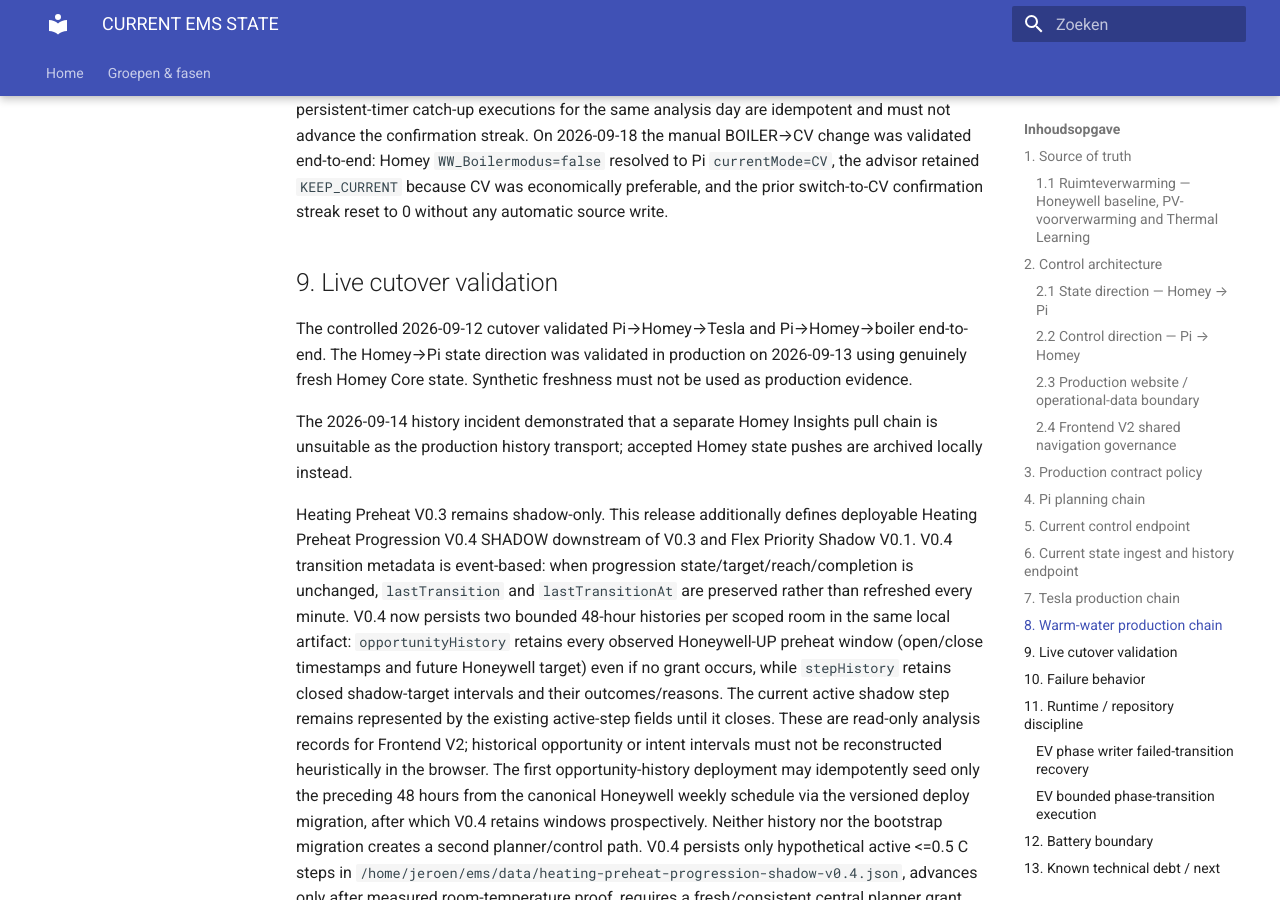
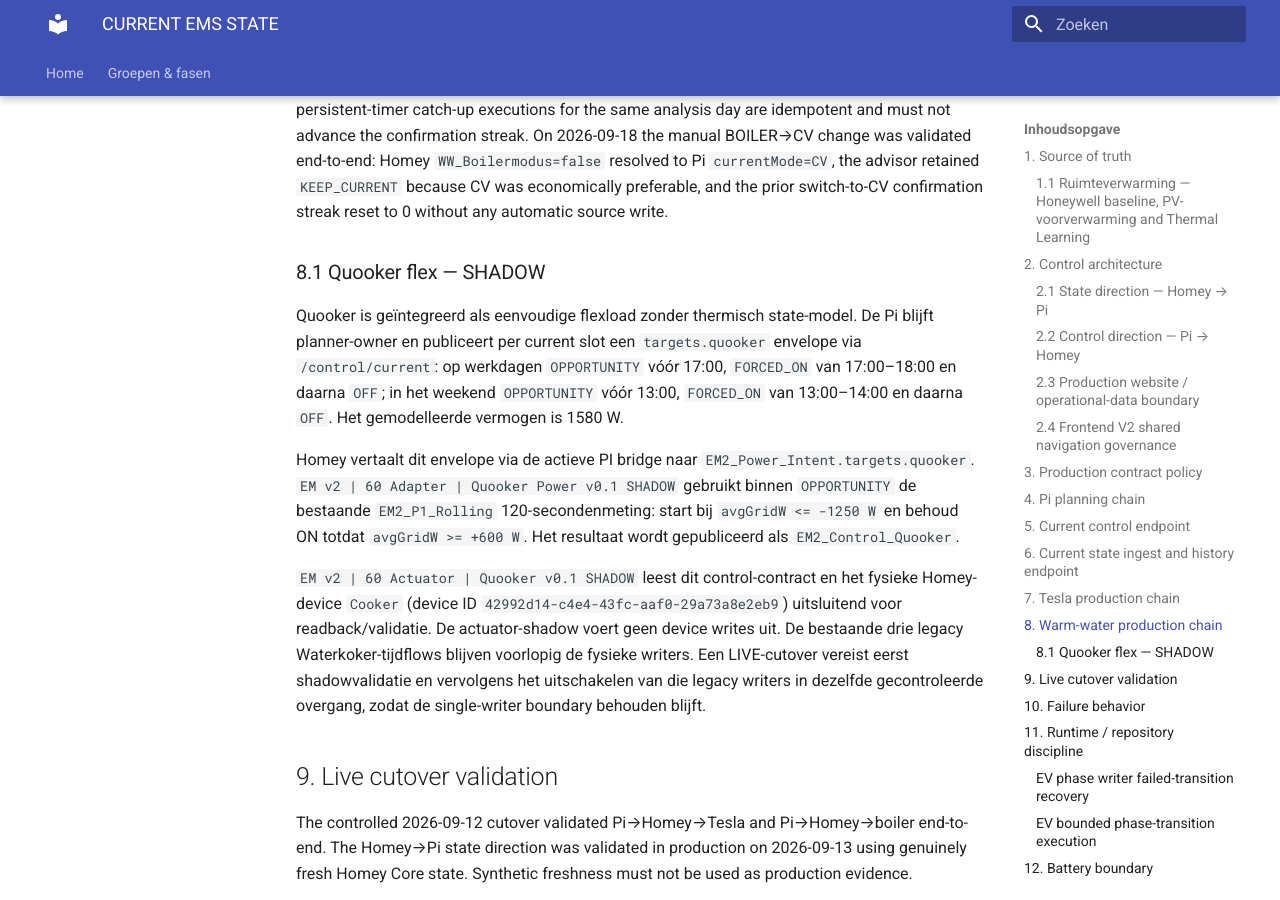
Before and after one commit to OnsKasteeltje/homey-energy-manual, an MkDocs documentation site: the page built from docs/architecture/CURRENT-EMS-STATE.md, in a window 1280 px wide and 900 px high, scrolled down 11169 px. Built offline with MkDocs 1.6.1 and Material for MkDocs 9.7.7, drawn with Linux system fonts in a browser that asks for light colours.

Commit message:
docs(current): add Quooker shadow integration

```diff
--- a/docs/architecture/CURRENT-EMS-STATE.md
+++ b/docs/architecture/CURRENT-EMS-STATE.md
@@ -200,6 +200,14 @@
 
 The Pi WW Seasonal Source Advisor is read-only and manual-switch-only. It runs daily at 00:05 Europe/Amsterdam against canonical Pi-local history, so the just-completed local calendar day is immediately eligible for `completeDaysOnly` analysis. It has no dependency on the retired `ems-day-history.service` or other Homey Insights polling; source-switch advice requires the configured multi-day confirmation before notification and never performs a physical source switch. Confirmation is counted once per unique analysis `asOfDate`; reruns, restarts and persistent-timer catch-up executions for the same analysis day are idempotent and must not advance the confirmation streak. On 2026-09-18 the manual BOILER→CV change was validated end-to-end: Homey `WW_Boilermodus=false` resolved to Pi `currentMode=CV`, the advisor retained `KEEP_CURRENT` because CV was economically preferable, and the prior switch-to-CV confirmation streak reset to 0 without any automatic source write.
 
+### 8.1 Quooker flex — SHADOW
+
+Quooker is geïntegreerd als eenvoudige flexload zonder thermisch state-model. De Pi blijft planner-owner en publiceert per current slot een `targets.quooker` envelope via `/control/current`: op werkdagen `OPPORTUNITY` vóór 17:00, `FORCED_ON` van 17:00–18:00 en daarna `OFF`; in het weekend `OPPORTUNITY` vóór 13:00, `FORCED_ON` van 13:00–14:00 en daarna `OFF`. Het gemodelleerde vermogen is 1580 W.
+
+Homey vertaalt dit envelope via de actieve PI bridge naar `EM2_Power_Intent.targets.quooker`. `EM v2 | 60 Adapter | Quooker Power v0.1 SHADOW` gebruikt binnen `OPPORTUNITY` de bestaande `EM2_P1_Rolling` 120-secondenmeting: start bij `avgGridW <= -1250 W` en behoud ON totdat `avgGridW >= +600 W`. Het resultaat wordt gepubliceerd als `EM2_Control_Quooker`.
+
+`EM v2 | 60 Actuator | Quooker v0.1 SHADOW` leest dit control-contract en het fysieke Homey-device `Cooker` (device ID `42992d14-c4e4-43fc-aaf0-29a73a8e2eb9`) uitsluitend voor readback/validatie. De actuator-shadow voert geen device writes uit. De bestaande drie legacy Waterkoker-tijdflows blijven voorlopig de fysieke writers. Een LIVE-cutover vereist eerst shadowvalidatie en vervolgens het uitschakelen van die legacy writers in dezelfde gecontroleerde overgang, zodat de single-writer boundary behouden blijft.
+
 ## 9. Live cutover validation
 
 The controlled 2026-09-12 cutover validated Pi→Homey→Tesla and Pi→Homey→boiler end-to-end. The Homey→Pi state direction was validated in production on 2026-09-13 using genuinely fresh Homey Core state. Synthetic freshness must not be used as production evidence.
```
Also changed, not shown: other parts of docs/architecture/CURRENT-EMS-STATE.md (+1 -1 lines).
